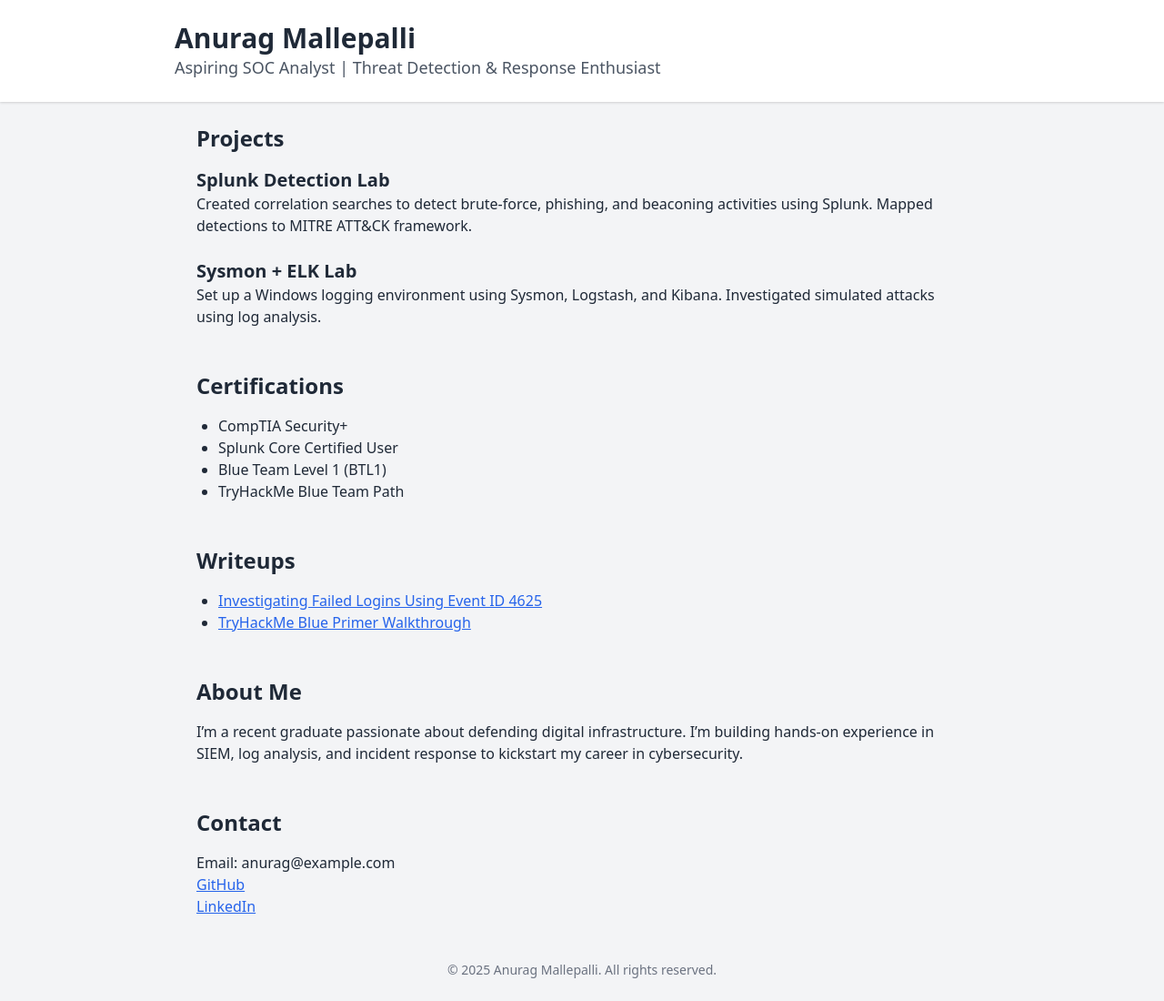
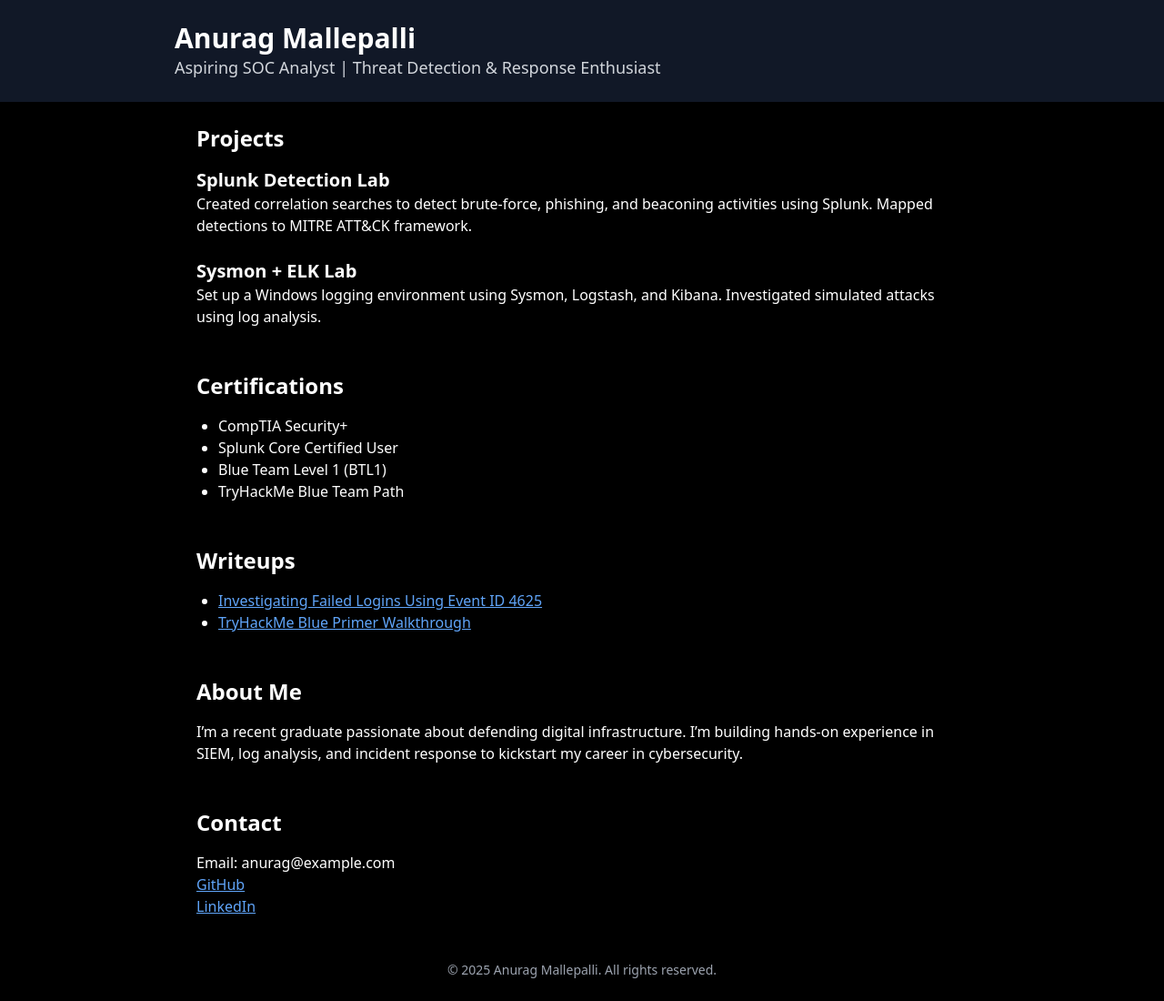
Before and after one commit to K1uee/SOC-Portfolio, a plain HTML site: page index.html in a window 1280 px wide. Shown: the whole page at 91% size. Drawn offline with nearby package versions, Linux system fonts and the light colour scheme.

Commit message:
Update index.html

```diff
--- a/index.html
+++ b/index.html
@@ -6,12 +6,12 @@
   <title>Anurag Mallepalli | SOC Analyst Portfolio</title>
   <link href="https://cdn.jsdelivr.net/npm/tailwindcss@2.2.19/dist/tailwind.min.css" rel="stylesheet">
 </head>
-<body class="bg-gray-100 text-gray-800">
+<body class="bg-black text-white">
   <!-- Header -->
-  <header class="bg-white shadow p-6">
+  <header class="bg-gray-900 shadow p-6">
     <div class="max-w-4xl mx-auto">
       <h1 class="text-3xl font-bold">Anurag Mallepalli</h1>
-      <p class="text-lg text-gray-600">Aspiring SOC Analyst | Threat Detection & Response Enthusiast</p>
+      <p class="text-lg text-gray-300">Aspiring SOC Analyst | Threat Detection & Response Enthusiast</p>
     </div>
   </header>
 
@@ -48,8 +48,8 @@
     <section>
       <h2 class="text-2xl font-semibold mb-4">Writeups</h2>
       <ul class="list-disc ml-6">
-        <li><a href="#" class="text-blue-600 underline">Investigating Failed Logins Using Event ID 4625</a></li>
-        <li><a href="#" class="text-blue-600 underline">TryHackMe Blue Primer Walkthrough</a></li>
+        <li><a href="#" class="text-blue-400 underline">Investigating Failed Logins Using Event ID 4625</a></li>
+        <li><a href="#" class="text-blue-400 underline">TryHackMe Blue Primer Walkthrough</a></li>
       </ul>
     </section>
 
@@ -64,13 +64,13 @@
       <h2 class="text-2xl font-semibold mb-4">Contact</h2>
       <ul>
         <li>Email: anurag@example.com</li>
-        <li><a href="https://github.com/anuragmallepalli" class="text-blue-600 underline">GitHub</a></li>
-        <li><a href="https://linkedin.com/in/anuragmallepalli" class="text-blue-600 underline">LinkedIn</a></li>
+        <li><a href="https://github.com/anuragmallepalli" class="text-blue-400 underline">GitHub</a></li>
+        <li><a href="https://linkedin.com/in/anuragmallepalli" class="text-blue-400 underline">LinkedIn</a></li>
       </ul>
     </section>
   </main>
 
-  <footer class="text-center text-sm text-gray-500 py-6">
+  <footer class="text-center text-sm text-gray-400 py-6">
     &copy; 2025 Anurag Mallepalli. All rights reserved.
   </footer>
 </body>
```
